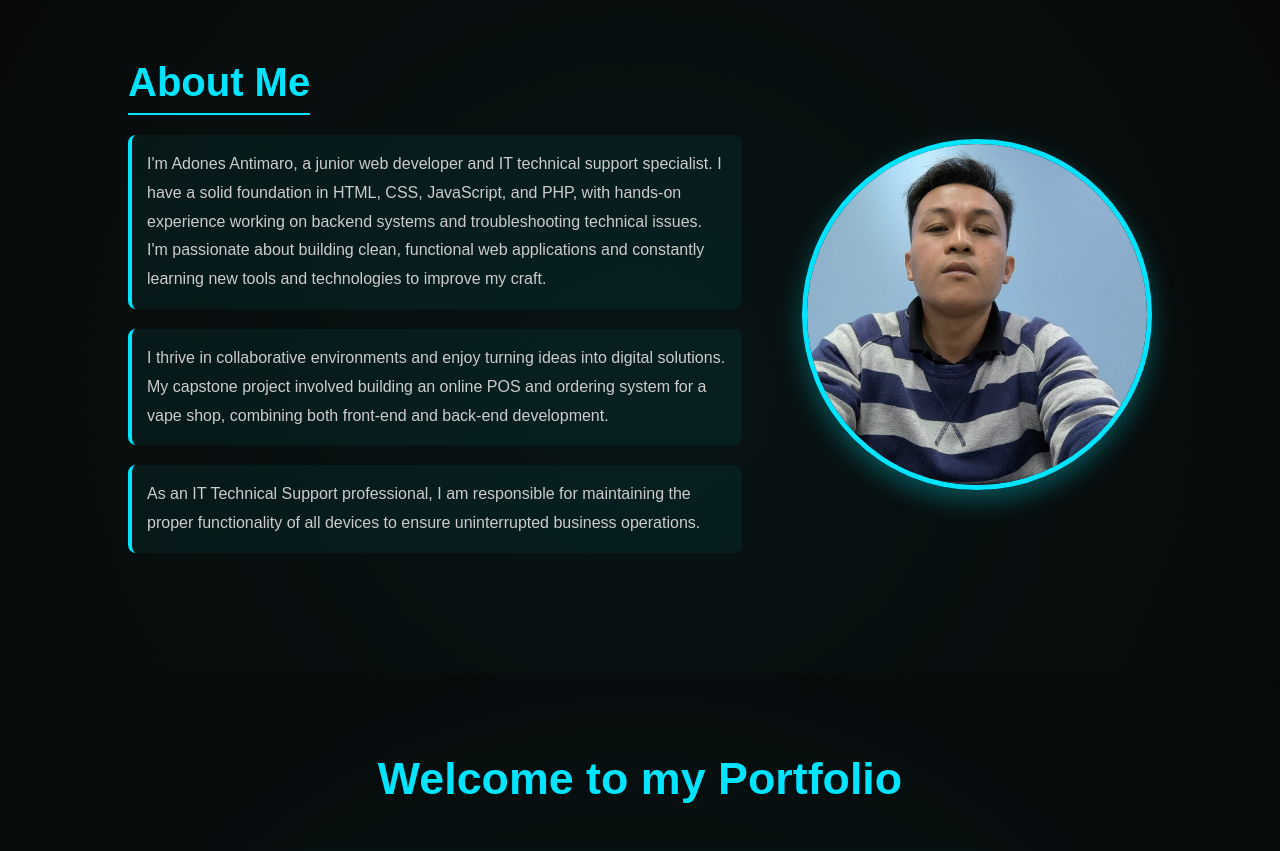
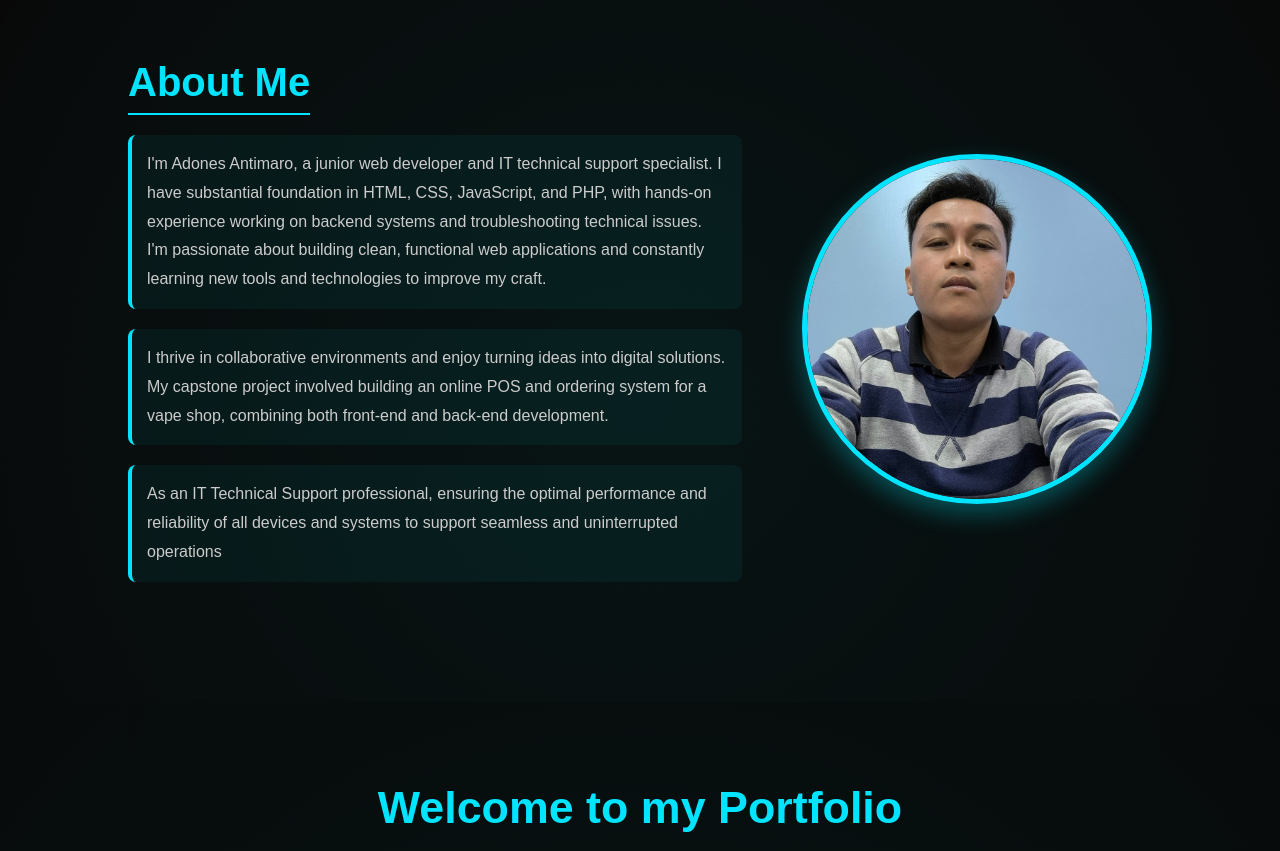
Before and after one commit to Wakknnet/Portfolio, a plain HTML site: page index.html in a window 1280 px wide. Shown: the part 840-1691 px from the top of the page. Drawn offline with nearby package versions, Linux system fonts and the light colour scheme.

Commit message:
Update index.html

```diff
--- a/index.html
+++ b/index.html
@@ -49,12 +49,12 @@
             <div class="about-text">
             <h2>About Me</h2>
             <p>
-                I'm Adones Antimaro, a junior web developer and IT technical support specialist. I have a solid foundation in HTML, CSS, JavaScript, and PHP, with hands-on experience working on backend systems and troubleshooting technical issues. I'm passionate about building clean, functional web applications and constantly learning new tools and technologies to improve my craft.
+                I'm Adones Antimaro, a junior web developer and IT technical support specialist. I have substantial foundation in HTML, CSS, JavaScript, and PHP, with hands-on experience working on backend systems and troubleshooting technical issues. I'm passionate about building clean, functional web applications and constantly learning new tools and technologies to improve my craft.
             </p>
             <p>
                 I thrive in collaborative environments and enjoy turning ideas into digital solutions. My capstone project involved building an online POS and ordering system for a vape shop, combining both front-end and back-end development.
             </p>
-            <p>As an IT Technical Support professional, I am responsible for maintaining the proper functionality of all devices to ensure uninterrupted business operations.</p>
+            <p>As an IT Technical Support professional, ensuring the optimal performance and reliability of all devices and systems to support seamless and uninterrupted operations</p>
             </div>
             <div class="about-image">
             <img src="me.jpg" alt="Adones Antimaro">
```
